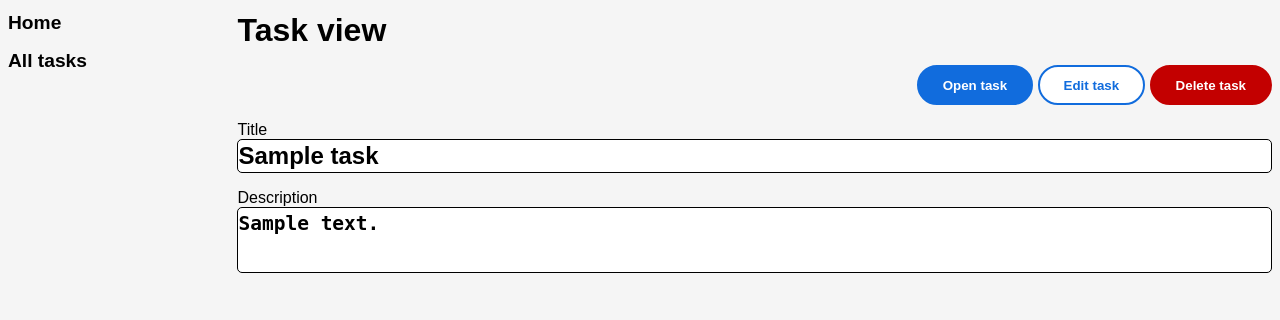
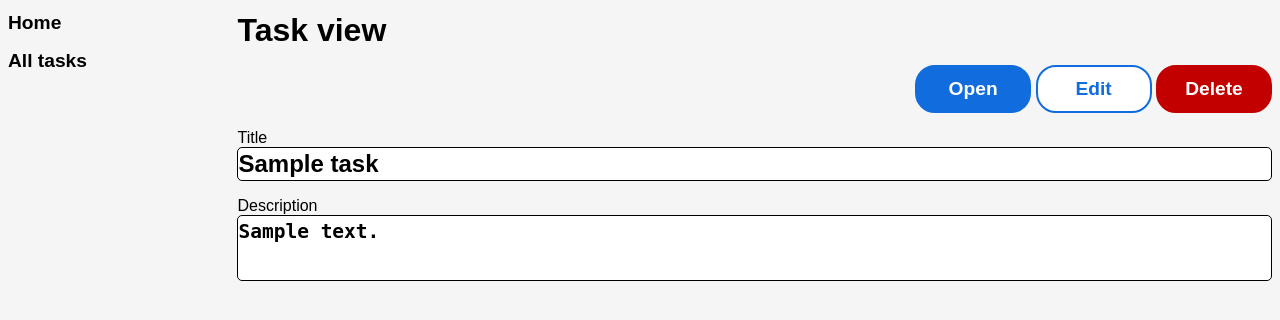
Before and after one commit to mmerklinger/todo-app, a Python web app: template todo_app/templates/tasks_get_by_id.html in a window 1280 px wide. Shown: the part 72-392 px from the top of the page. Run offline with Jinja, Linux system fonts and the light colour scheme; the template is opened without the code that fills it: most values are stand-ins (such as "Sample title", 1, 10 or a date in 2020).

Commit message:
Adapt buttons to wireframes

```diff
--- a/todo_app/static/styles.css
+++ b/todo_app/static/styles.css
@@ -12,16 +12,21 @@ body {
 
 /* form elements */
 
+button {
+    width: 7.25rem;
+    height: 3rem;
+    justify-content: center;
+    align-items: center;
+    border-radius: 1.25rem;
+    font-size: 1.2rem;
+    font-weight: bold;
+}
+
 .btn-primary {
     background-color: #116CDD;
     border-color: #116CDD;
     border-style: solid;
-    border-radius: 20px;
     color: white;
-    font-weight: bold;
-    height: 40px;
-    padding-left: 24px;
-    padding-right: 24px;
 }
 
 .btn-primary:hover {
@@ -32,12 +37,7 @@ body {
     background-color: white;
     border-color: #116CDD;
     border-style: solid;
-    border-radius: 20px;
     color: #116CDD;
-    font-weight: bold;
-    height: 40px;
-    padding-left: 24px;
-    padding-right: 24px;
 }
 
 .btn-secondary:hover {
@@ -50,12 +50,7 @@ body {
     background-color: #C30000;
     border-color: #C30000;
     border-style: solid;
-    border-radius: 20px;
     color: white;
-    font-weight: bold;
-    height: 40px;
-    padding-left: 24px;
-    padding-right: 24px;
 }
 
 .btn-primary-delete:hover {
--- a/todo_app/templates/tasks_get.html
+++ b/todo_app/templates/tasks_get.html
@@ -2,7 +2,7 @@
                 <h1>Tasks</h1>
                 <div class="task-box">
                     <div class="task-box-actions">
-                        <button class="btn-primary" onclick="window.location.href='{{ url_for('tasks.create') }}';">Create task</button>
+                        <button class="btn-primary" onclick="window.location.href='{{ url_for('tasks.create') }}';">Create</button>
                     </div>
                     <div class="task-box-message-element">
                         {% with messages = get_flashed_messages() %}
--- a/todo_app/templates/tasks_get_by_id.html
+++ b/todo_app/templates/tasks_get_by_id.html
@@ -3,12 +3,12 @@
                 <div class="task-box">
                     <div class="task-box-actions">
                         {% if task.open %}
-                        <button class="btn-primary" onclick="window.location.href='{{ url_for('tasks.close_by_id', id=task.id) }}';">Close task</button>
+                        <button class="btn-primary" onclick="window.location.href='{{ url_for('tasks.close_by_id', id=task.id) }}';">Close</button>
                         {% else %}
-                        <button class="btn-primary" onclick="window.location.href='{{ url_for('tasks.open_by_id', id=task.id) }}';">Open task</button>
+                        <button class="btn-primary" onclick="window.location.href='{{ url_for('tasks.open_by_id', id=task.id) }}';">Open</button>
                         {% endif %}
-                        <button class="btn-secondary" onclick="window.location.href='{{ url_for('tasks.update_by_id', id=task.id) }}';">Edit task</button>
-                        <button class="btn-primary-delete"onclick="window.location.href='{{ url_for('tasks.delete_by_id', id=task.id) }}';">Delete task</button>
+                        <button class="btn-secondary" onclick="window.location.href='{{ url_for('tasks.update_by_id', id=task.id) }}';">Edit</button>
+                        <button class="btn-primary-delete"onclick="window.location.href='{{ url_for('tasks.delete_by_id', id=task.id) }}';">Delete</button>
                     </div>
                     <form>
                         <div class="task-box-form-element">
```
